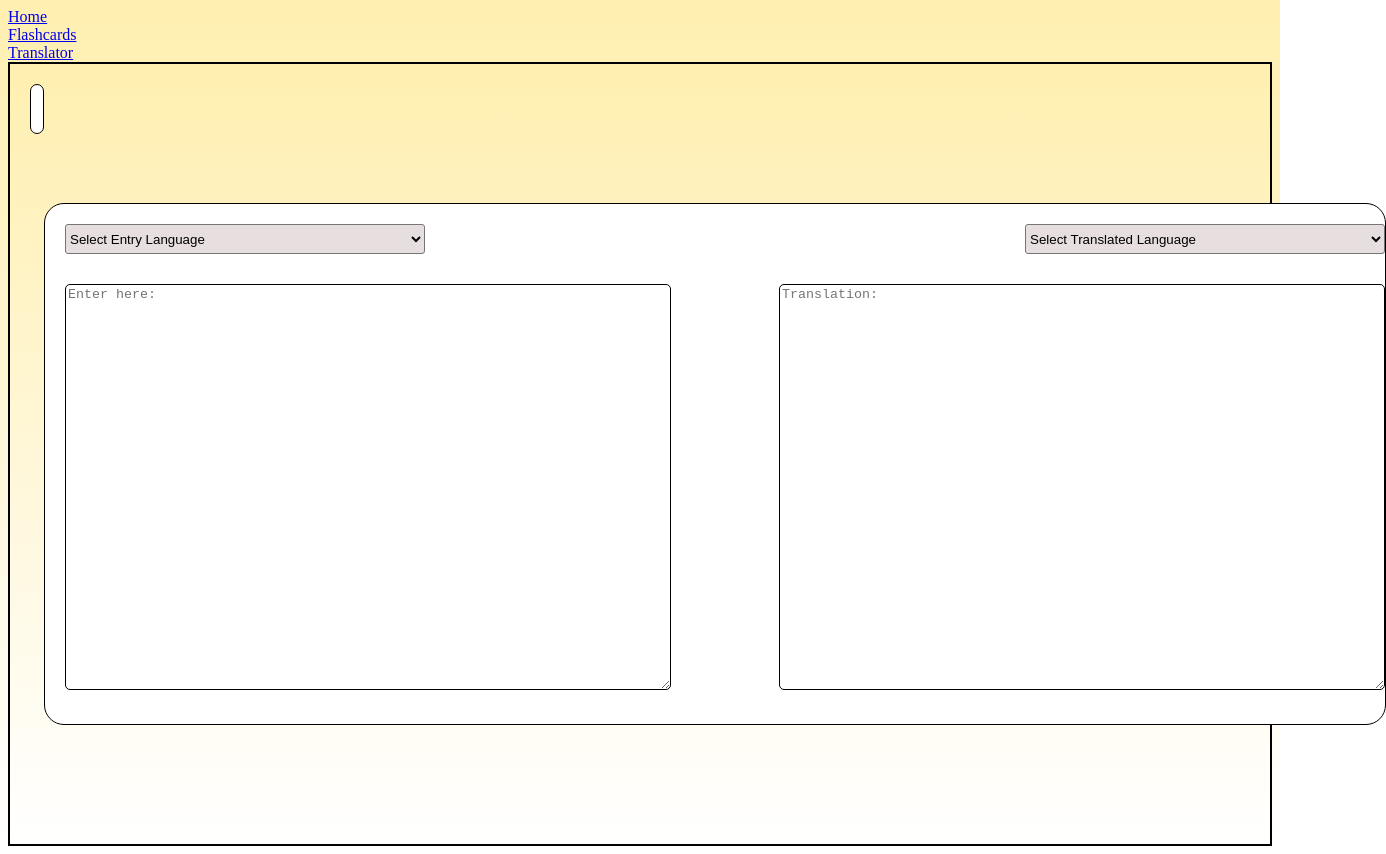
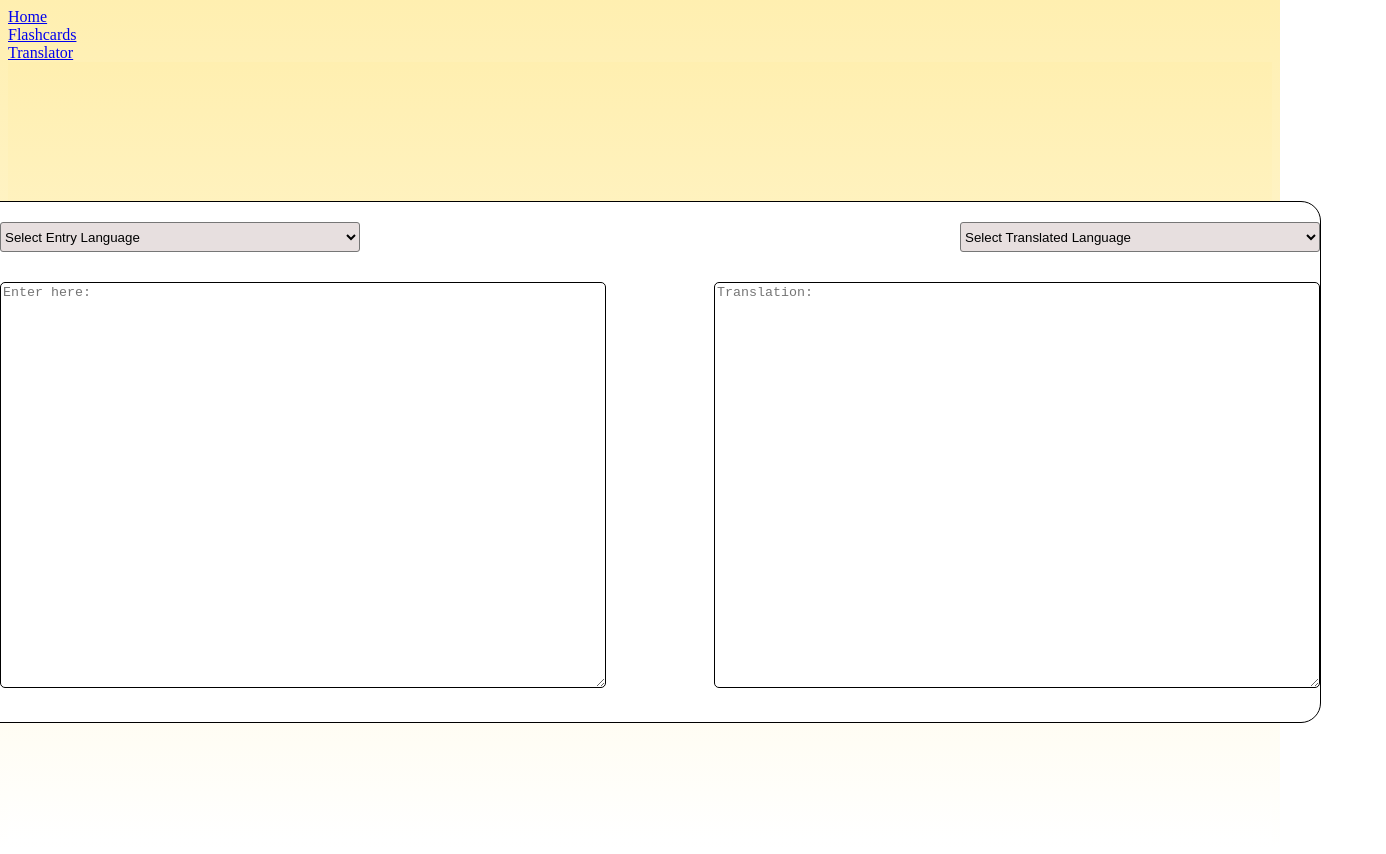
Before and after one commit to sahaurja/HELIO_FE, a React (Vite) app in the folder flip-fe/: page /translate in a window 1280 px wide. Shown: the whole page, 1386 px wide, since content can reach past the window. Built offline with nearby package versions, Linux system fonts and the light colour scheme.

Commit message:
removed back arrow and black border

```diff
--- a/flip-fe/src/pages/Translator.css
+++ b/flip-fe/src/pages/Translator.css
@@ -1,22 +1,13 @@
 .gradient-background {
     background: linear-gradient(to bottom,#FFEFB0, #FFFFFF);
-    border: 2px solid black;
     display: flex;
-    justify-content: flex-start;
-    align-items: flex-start;
+    justify-content: center;
+    align-items: center;
     min-height: 95vh;
     padding-left: 20px;
     padding-top: 20px;
 }
 
-.back-button {
-    height: 50px;
-    width: 50px;
-    border-radius: 100px;
-    background-color: #FFFFFF;
-    border: 1px solid black;
-
-}
 
 .translator-base {
     display: flex;
@@ -83,8 +74,3 @@
     border: 1px solid black;
     border-radius: 5px;
 }
-
-.back-arrow {
-    width: 30px;
-    height: 45px;
-}
--- a/flip-fe/src/pages/Translator.jsx
+++ b/flip-fe/src/pages/Translator.jsx
@@ -46,9 +46,6 @@ function Translator() {
 
   return(
     <div className='gradient-background'>
-<button type="button" className ='back-button'>
-{/* <img className = "back-arrow" src={Arrow} alt="back-arrow" /> */}
-</button>
 <div className='translator-base'>
     <div className='translator-language-base'>
         <label>
```
Also changed, not shown: flip-fe/public/arrow.png (deleted), 1 other file (tests, documents, lock files or other folders).
